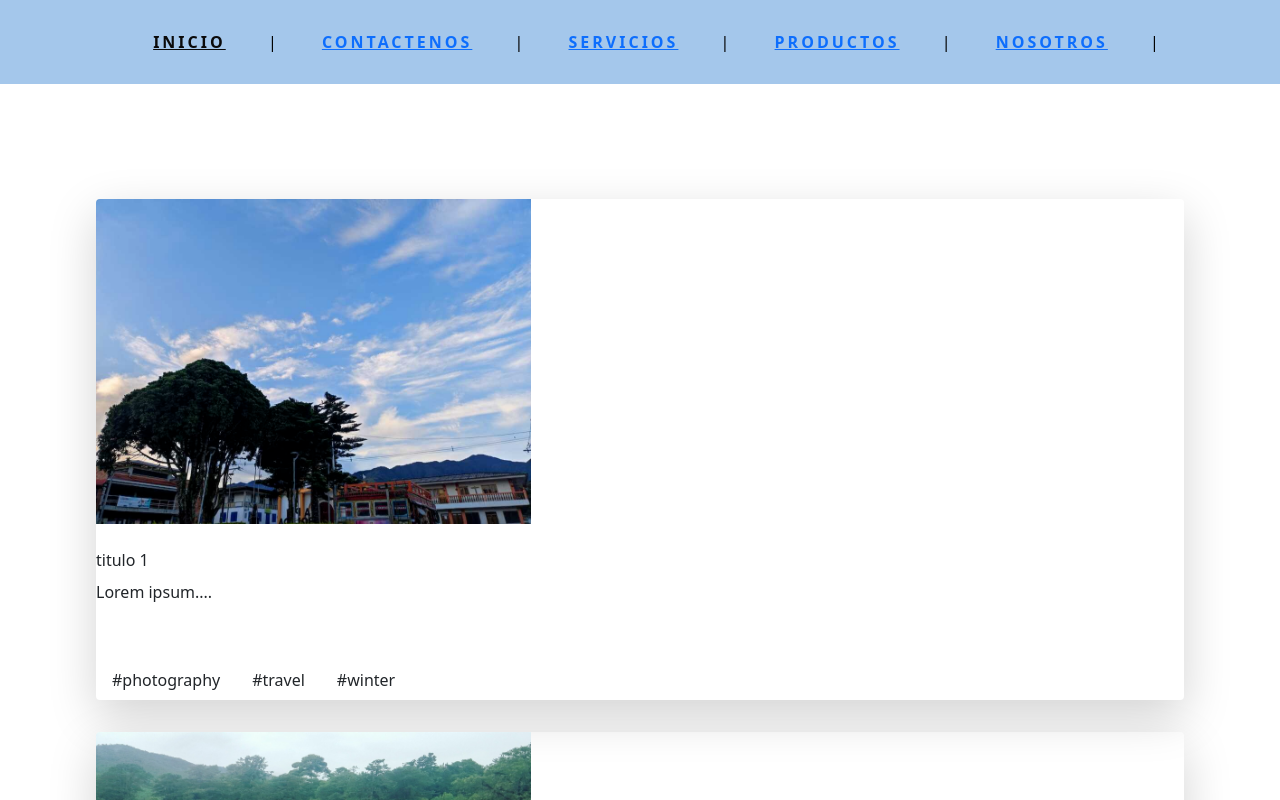
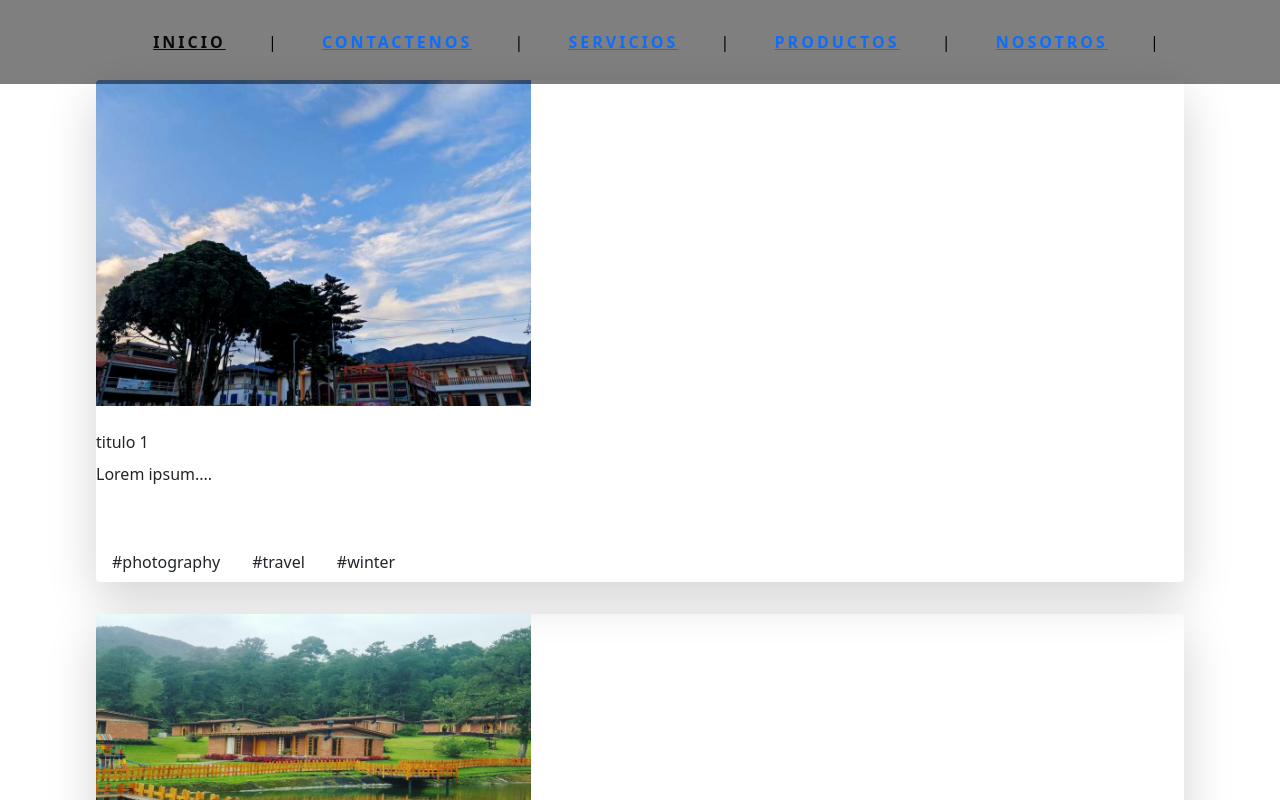
Before and after one commit to AlexisQuiceno/markPen, a Vue app: page /inicio in a window 1280 px wide. Shown: the top 800 px of the page. Built offline with nearby package versions, Linux system fonts and the light colour scheme; the HTML template or start-up script is replaced by a standard one.

Commit message:
se realizo una modificacion al heder y al slider del homeviews

```diff
--- a/src/App.vue
+++ b/src/App.vue
@@ -23,11 +23,11 @@
   color: #363232;
 }
 .con {
-  padding-block-start: 6rem;
+  padding-block-start: 1rem;
 }
 nav {
   padding: 30px;
-  background: #a4c7eb;
+  background: rgba(0, 0, 0, .5);
   color: black;
   letter-spacing: 3px;
   text-align: center;
--- a/src/components/SliderComponent.vue
+++ b/src/components/SliderComponent.vue
@@ -41,7 +41,7 @@
 
 <style scoped>
 .carousel {
-    position: relative;
+    position: static;
     box-shadow: 0px 1px 6px rgba(0, 0, 0, 0.64);
     margin-top: 26px;
     border: 3%;
--- a/src/views/HomeView.vue
+++ b/src/views/HomeView.vue
@@ -1,7 +1,7 @@
 <template>
 <div >
   <div class="position">
-    <slider-component class="tamanio"/>
+    <slider-component class="tamanio w-full"/>
   </div>
   <div class="grid margen">
     <CardImagenes v-for="(prueba, index) in cards" :key="index.id"
@@ -35,12 +35,11 @@ export default {
 <style scoped>
 
 .tamanio{
-  width: 65%;
+ z-index: 1;
+ margin-top: 0%;
 }
 .position{
   display: flex;
-  justify-content: center;
-  margin-top: auto;
 }
 .grid{
   grid-template-columns: 400px 400px 400px;
```
